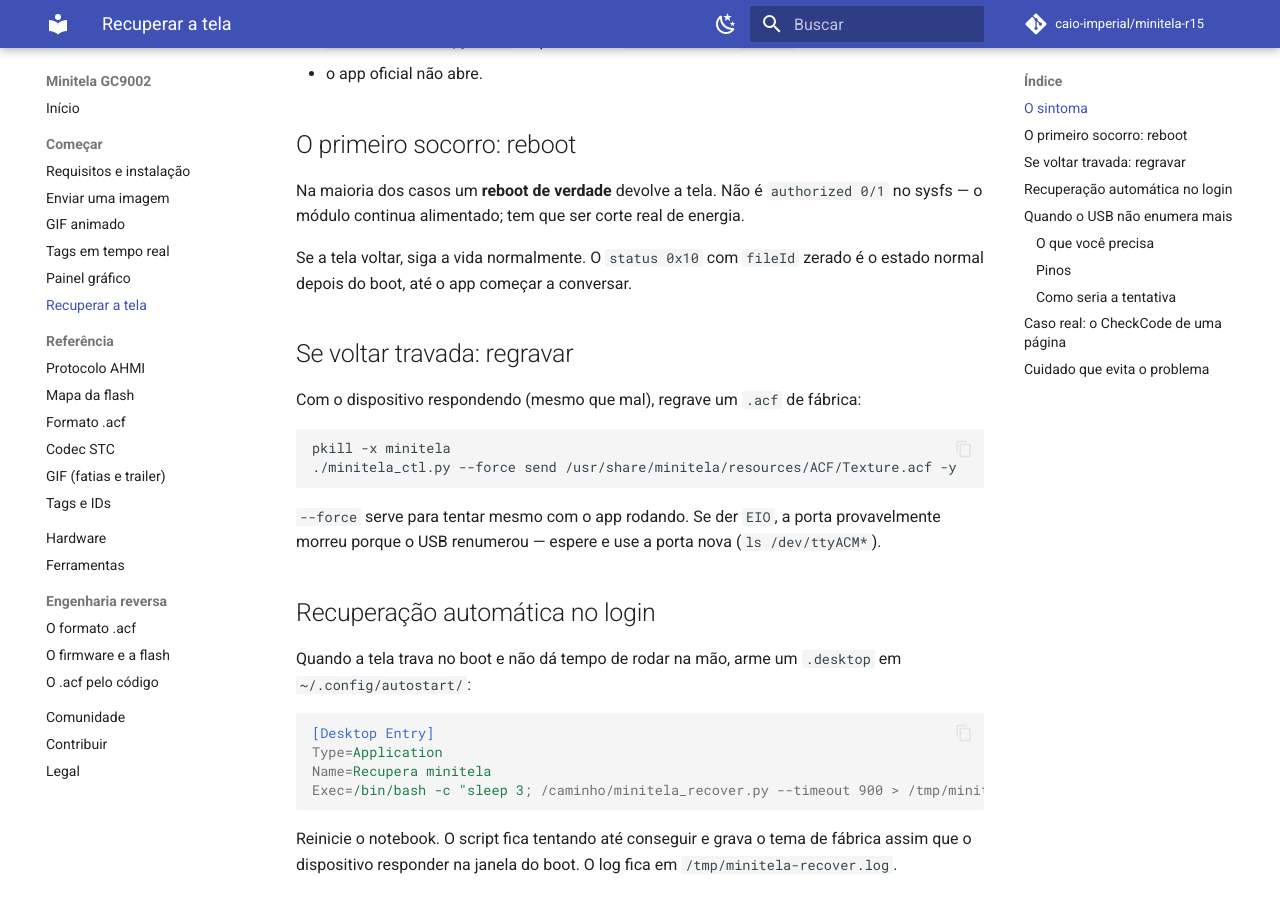
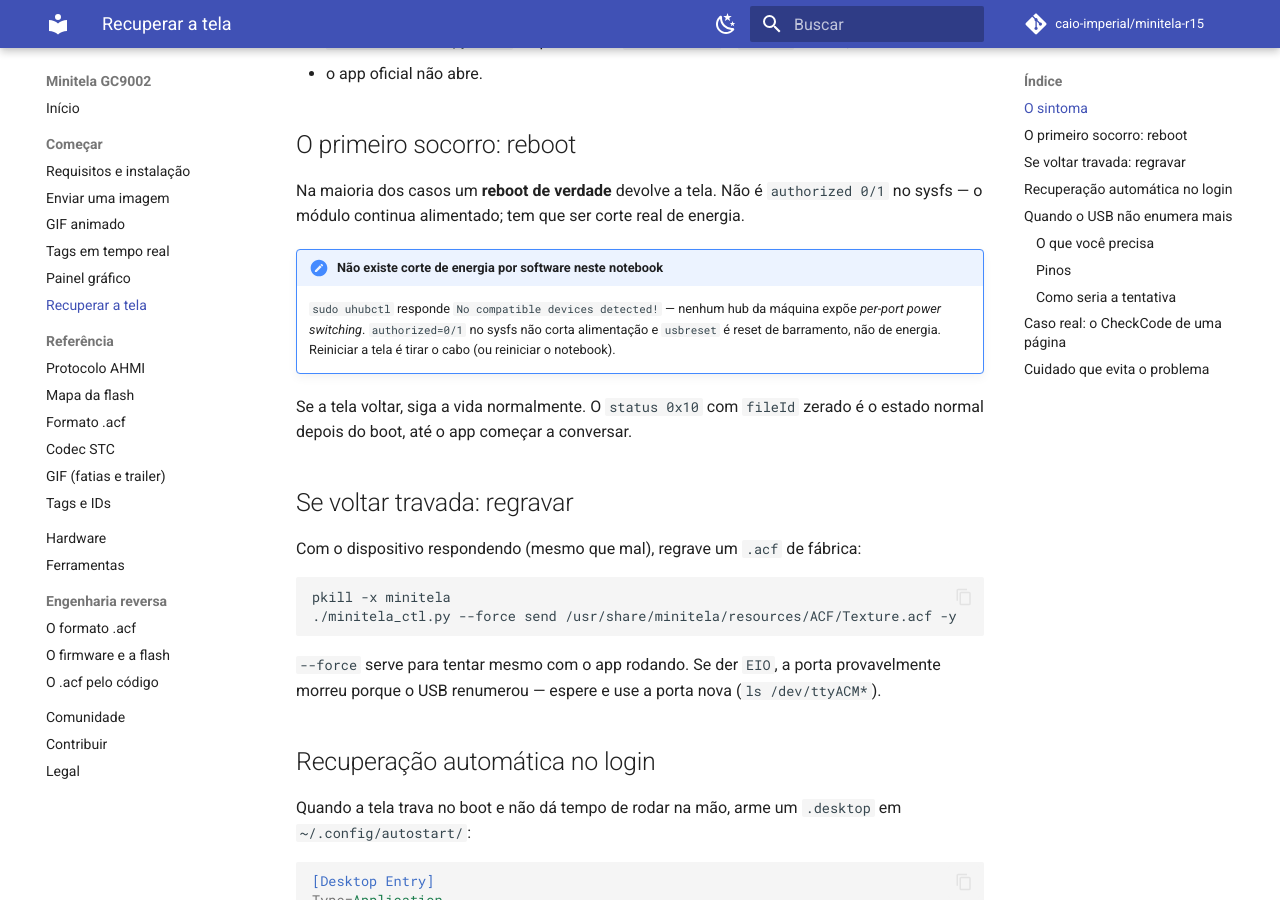
Before and after one commit to caio-imperial/minitela-r15, an MkDocs documentation site: the page built from docs/comecar/recuperacao.md, in a window 1280 px wide and 900 px high, scrolled down 395 px. Built offline with MkDocs 1.6.1 and Material for MkDocs 9.7.7, drawn with Linux system fonts in a browser that asks for light colours; comment, search, counter and statistics services are not loaded.

Commit message:
docs: recuperacao — nao ha corte de energia por software (uhubctl nao acha hub)

```diff
--- a/docs/comecar/recuperacao.md
+++ b/docs/comecar/recuperacao.md
@@ -17,6 +17,12 @@ tocados.
 
 Na maioria dos casos um **reboot de verdade** devolve a tela. Não é `authorized 0/1` no
 sysfs — o módulo continua alimentado; tem que ser corte real de energia.
+
+!!! note "Não existe corte de energia por software neste notebook"
+    `sudo uhubctl` responde `No compatible devices detected!` — nenhum hub da
+    máquina expõe *per-port power switching*. `authorized=0/1` no sysfs não corta
+    alimentação e `usbreset` é reset de barramento, não de energia. Reiniciar a tela
+    é tirar o cabo (ou reiniciar o notebook).
 
 Se a tela voltar, siga a vida normalmente. O `status 0x10` com `fileId` zerado é o estado
 normal depois do boot, até o app começar a conversar.
```
